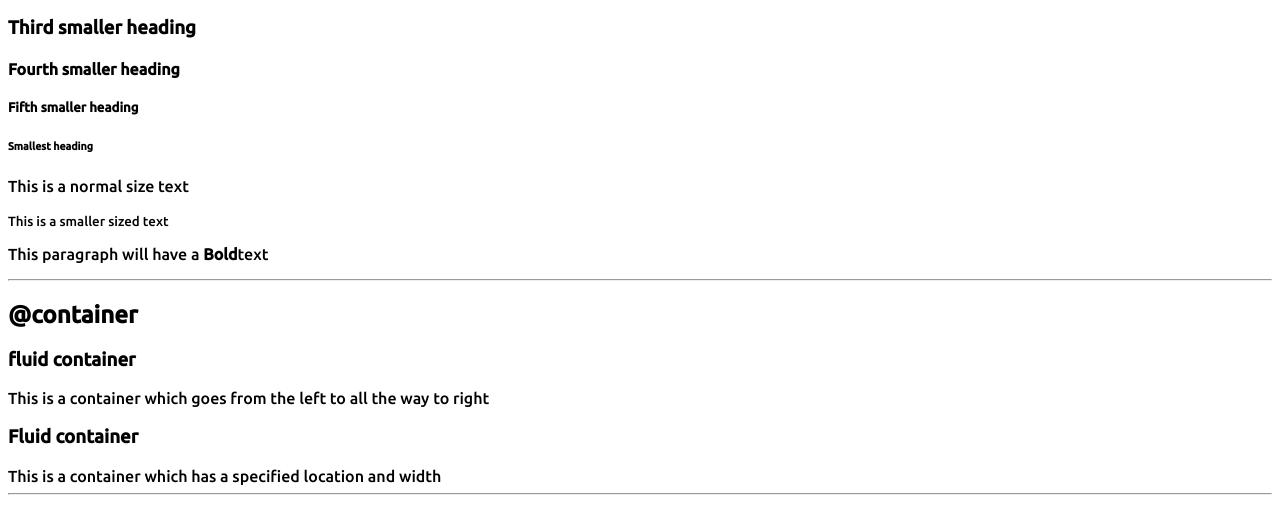
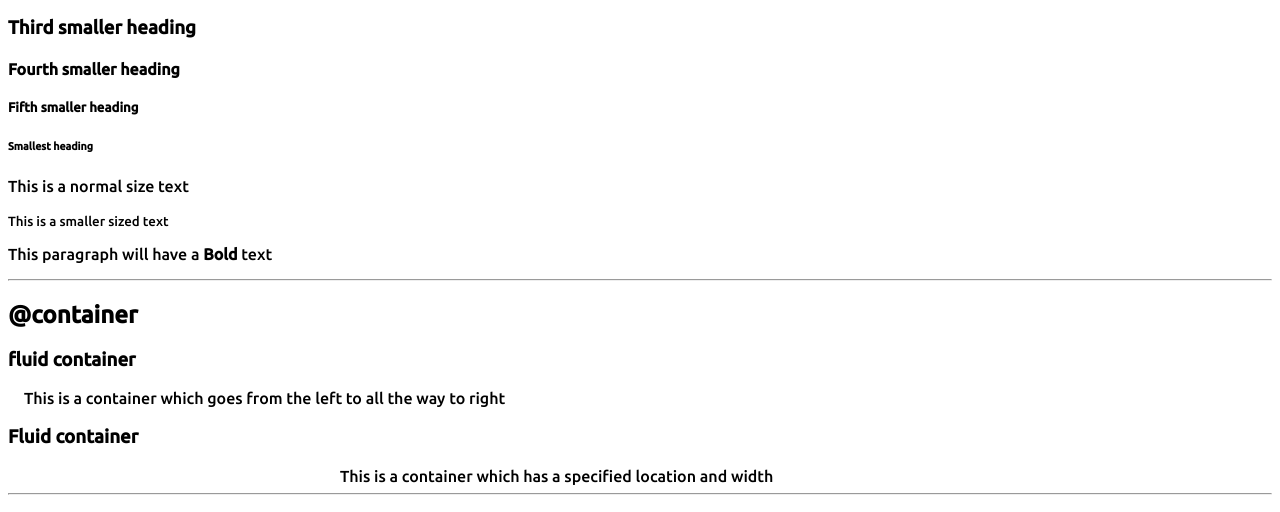
Before and after one commit to Goosebumps300/Sandipan-s-domain, a plain HTML site: page index.html in a window 1280 px wide. Shown: the part 275-787 px from the top of the page. Drawn offline with Linux system fonts and the light colour scheme.

Commit message:
container

```diff
--- a/Styles.css
+++ b/Styles.css
@@ -3,3 +3,15 @@
 body{
     font-family: 'Ubuntu', sans-serif;
 }
+
+/** container**/
+
+.container{
+    padding-left: 1rem;
+    padding-right: 1rem;
+}
+
+.container-center{
+    max-width: 600px;
+    margin: auto;
+}
--- a/index.html
+++ b/index.html
@@ -26,18 +26,18 @@
     <p>This is a normal size text</p>
     <small>This is a smaller sized text</small>
     <p>This paragraph will have a <strong>
-        Bold</strong>text</p>
+        Bold</strong> text</p>
     <hr>
 
     <h2>@container</h2>
 
     <h3>fluid container</h3>
 
-    <div>This is a container which goes from the left to all the way to right</div>
+    <div class="container container-left">This is a container which goes from the left to all the way to right</div>
 
     <h3>Fluid container</h3>
 
-    <div>This is a container which has a specified location and width</div>
+    <div class="container container-center">This is a container which has a specified location and width</div>
 
     <hr>
 
```
